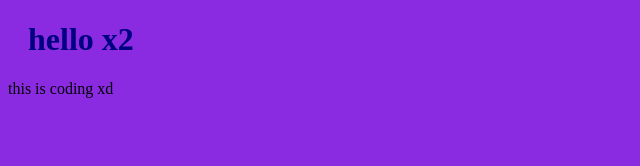
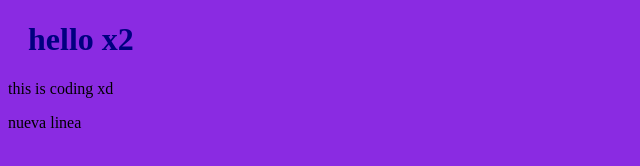
Before and after one commit to Ricky-pok/prueba-git, a plain HTML site: page index.html in a window 1280 px wide. Shown: the full height of the page, 0-640 px from the left. Drawn offline with Linux system fonts and the light colour scheme.

Commit message:
Update index.html with a new line

```diff
--- a/index.html
+++ b/index.html
@@ -7,6 +7,10 @@
     <body>
 <h1> hello x2 </h1>
 <p>this is coding xd </p>
+<p>
+    nueva linea
+
+</p>
 
     </body>
 </html>
```
